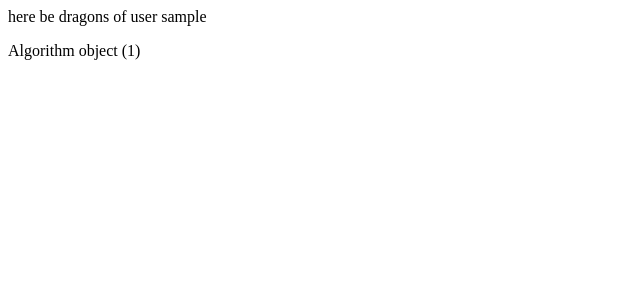
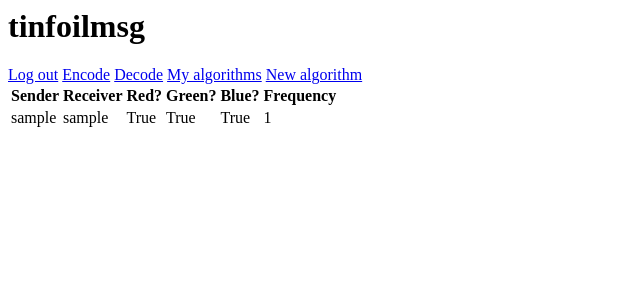
Before and after one commit to Asgavar/tinfoilmsg, a Django app: page /my_algorithms/ in a window 1280 px wide. Shown: the top 300 px of the page, without its empty margins (0-640 px from the left). Run offline with Django 3.2, Linux system fonts and the light colour scheme; a user stored in the database is signed in; tables that the repository leaves empty hold one stand-in row (values such as "Sample post").

Commit message:
Enable algorithm creation through a form

```diff
--- a/src/codec/templates/my_algorithms.html
+++ b/src/codec/templates/my_algorithms.html
@@ -1,4 +1,21 @@
-here be dragons of user {{ user }}
-{% for algorithm in to_show_list %}
-    <p>{{ algorithm }}</p>
-{% endfor %}
+{% include "base.html" %}
+<table>
+    <tr>
+        <th>Sender</th>
+        <th>Receiver</th>
+        <th>Red?</th>
+        <th>Green?</th>
+        <th>Blue?</th>
+        <th>Frequency</th>
+    </tr>
+    {% for algorithm in to_show_list %}
+    <tr>
+        <td>{{ algorithm.sender }}</td>
+        <td>{{ algorithm.receiver }}</td>
+        <td>{{ algorithm.red }}</td>
+        <td>{{ algorithm.green }}</td>
+        <td>{{ algorithm.blue }}</td>
+        <td>{{ algorithm.frequency }}</td>
+    <tr>
+    {% endfor %}
+</table>
--- a/src/codec/views.py
+++ b/src/codec/views.py
@@ -19,6 +19,9 @@ def decode(request):
 
 @login_required
 def my_algorithms(request):
+    """
+    Displays a list made of algorithms in which the user is involved.
+    """
     current_user = request.user
     to_show_list = Algorithm.objects.filter(
         Q(sender__id=current_user.id) | Q(receiver__id=current_user.id)
@@ -27,10 +30,17 @@ def my_algorithms(request):
 
 
 @login_required
-def algorithm_configuration(request):
+def algorithm_configuration(request, id=None):
+    """
+    Displays and receives a form which creates or modifies an algorithm,
+    depending on whether the algorithm_id was passed in or not.
+    """
     if request.method == 'POST':
         form = AlgorithmForm(request.POST)
         if form.is_valid():
+            new_algorithm = form.save(commit=False)
+            new_algorithm.sender = request.user
+            new_algorithm.save()
             return HttpResponseRedirect('/my_algorithms')
     form = AlgorithmForm()
     return render(request, 'algorithm_configuration.html', {'form': form})
```
